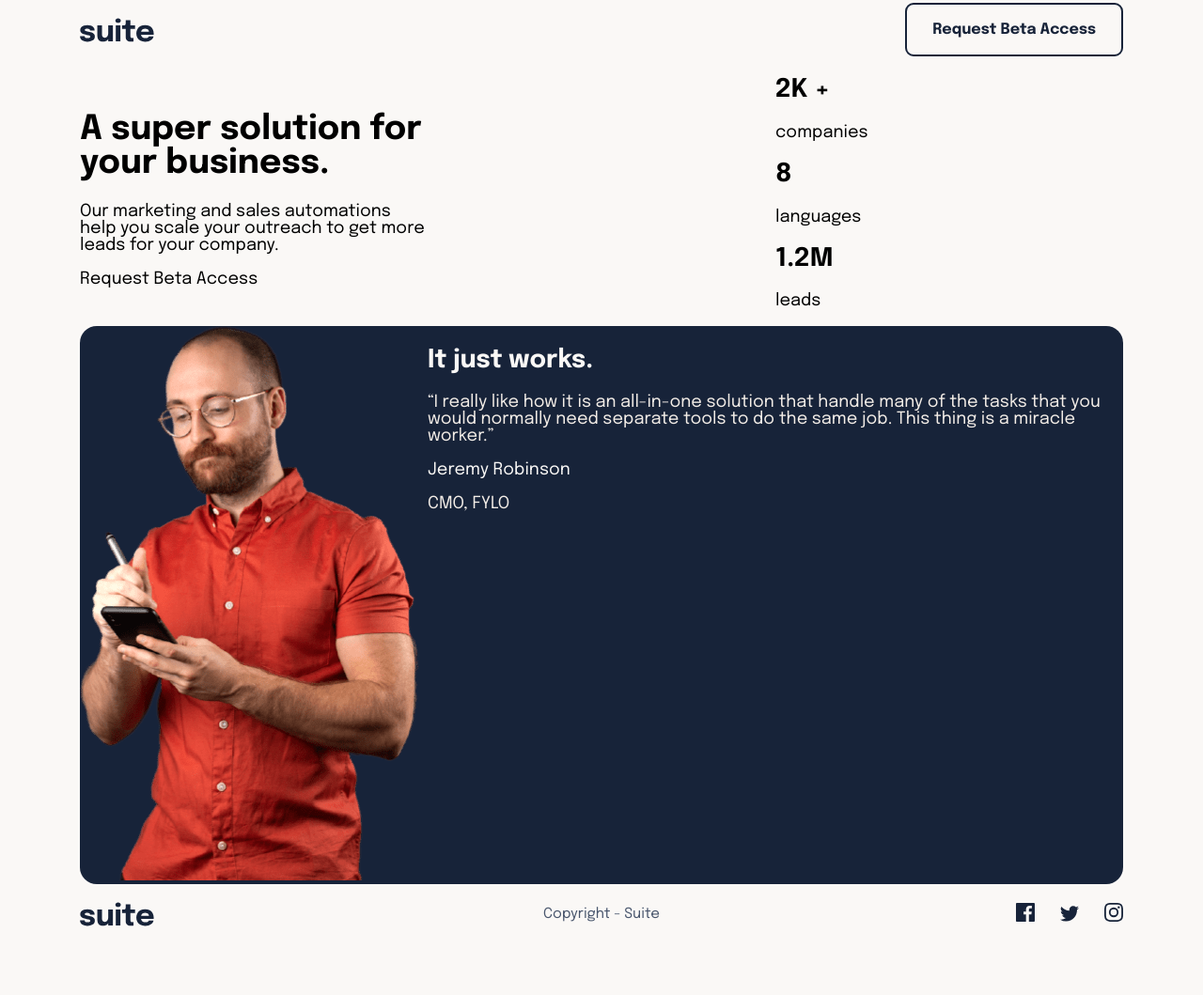
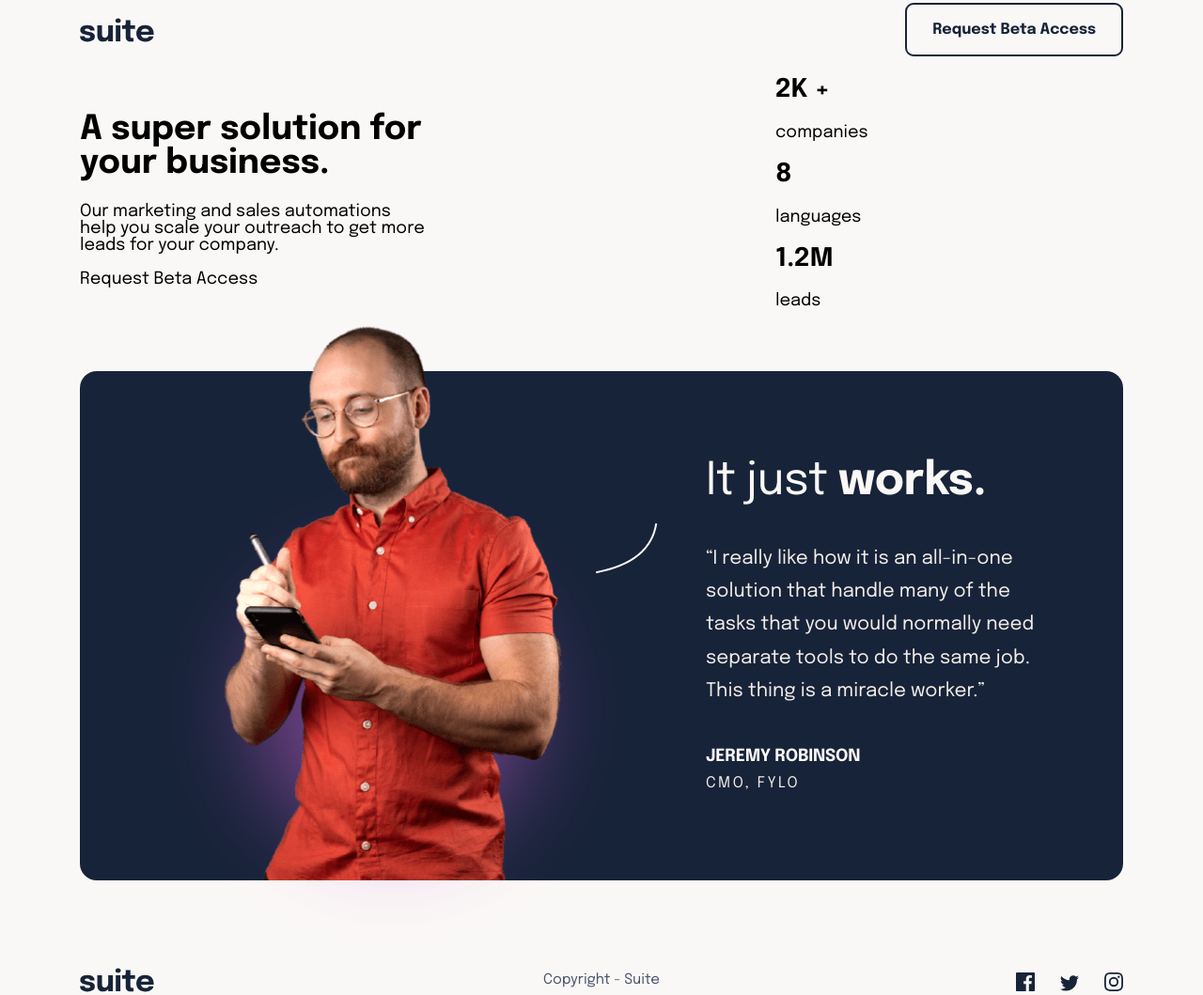
Before and after one commit to VivyBnuuy/fem-suite-landing-page, a plain HTML site: page index.html in a window 1280 px wide. Shown: the part 69-1128 px from the top of the page at 94% size. Before the commit the page ends 1073 px from the top, so only its background shows below. Drawn offline with Linux system fonts and the light colour scheme.

Commit message:
Bottom of page and footer done

```diff
--- a/index.html
+++ b/index.html
@@ -63,11 +63,12 @@
 
           <!-- Bottom part of page content -->
           <div class="bottom_container">
-            <div class="bottom_image">
-              <img src="assets/image-jeremy-large.png">
-            </div>
+            <div class="bottom_background"></div>
+            <img class="bottom_image_blur" src="assets/pattern-blur.svg" tag="Purple blur behind the man.">
+            <img class="bottom_image" src="assets/image-jeremy-large.png" tag="A man using a stylus on a phone.">
+            <img class="curved_line2" src="assets/pattern-curved-line-2.svg">
             <div class="bottom_contents">
-              <h2 class="bottom_header">It just works.</h2>
+              <h2 class="bottom_header">It just <b>works.</b></h2>
               <p class="bottom_paragraph">“I really like how it is an all-in-one solution that handle many of the tasks that you would normally need separate tools to do the same job. This thing is a miracle worker.”</p>
               <p class="quote_name">Jeremy Robinson</p>
               <p class="quote_location">CMO, FYLO</p>
@@ -75,11 +76,13 @@
           </div>
 
           <!-- Footer -->
+          <footer>
             <img src="assets/logo.svg" class="logo" alt="Suite logo">
               <p class="copyright">Copyright - Suite</p>
               <div class="footer_images_container">
                 <img src="assets/icon-facebook.svg" class="footer_image" alt="Facebook icon"><img src="assets/icon-twitter.svg" class="footer_image" alt="Twitter icon"><img src="assets/icon-instagram.svg" class="footer_image" alt="Instagram icon">
               </div>
+          </footer>
 
         </div>
       </div>
--- a/style.css
+++ b/style.css
@@ -42,7 +42,7 @@
   /* Heading S */
   --heading-s-size: 0.89rem;
   --heading-s-line-height: 1.45rem;
-  --heading-s-letter-spacing: -2.5px;
+  --heading-s-letter-spacing: 2.5px;
 
   /* Quote */
   --quote-size: 1.12rem;
@@ -76,6 +76,8 @@ body {
   display: grid;
 
   height: 100vh;
+
+  background-color: var(--off-white);
 }
 
 .grid_contents {
@@ -147,53 +149,112 @@ body {
 /* Bottom of page */
 .bottom_container {
   display: grid;
-  grid-template-columns: 1fr 1fr 1fr;
-  grid-template-areas: "bottom_left bottom_center bottom_right";
+  grid-template: 8% 92% / repeat(5, 1fr);
+  grid-column: span 3;
+}
 
-  grid-area: bottom_left;
-  grid-column: span 3;
-
+.bottom_background {
   background-color: var(--dark-blue);
 
   border-radius: 1rem;
+
+  grid-area: 2 / 1 / 3 / 6;
+}
+
+.bottom_image_blur {
+  z-index: 1;
+  grid-area: 2 / 1 / 3 / 4;
+  justify-self: center;
+
+  position: relative;
+  top: 5rem;
 }
 
 .bottom_image {
-  grid-area: bottom_left;
+  z-index: 2;
+  grid-area: 1 / 1 / 3 / 4;
+  justify-self: center;
+}
+
+.curved_line2 {
+  z-index: 2;
+  grid-area: 2 / 3 / 4 / 4;
+  justify-self: center;
+
+  position: relative;
+  top: 30%;
+
+  margin-left: 3rem;
 }
 
 .bottom_contents {
-  grid-area: bottom_center;
-  grid-column: span 2;
+  grid-area: 2 / 4 / 3 / span 2;
+  align-self: center;
+
+  margin-right: 4rem;
 }
 
 .bottom_header {
   color: var(--off-white);
+  font-size: var(--heading-l-size);
+  line-height: var(--heading-l-line-height);
+  letter-spacing: var(--heading-xl-letter-spacing);
+  font-weight: normal;
+
+  margin: 0;
 }
 
 .bottom_paragraph {
   color: var(--cream);
+  font-size: var(--quote-size);
+  line-height: var(--quote-line-height);
+  letter-spacing: var(--quote-letter-spacing);
+
+  margin: 2rem 0;
 }
 
 .quote_name {
   color: var(--off-white);
+  font-size: var(--heading-m-size);
+  line-height: var(--heading-m-line-height);
+  letter-spacing: var(--heading-m-letter-spacing);
+  font-weight: bold;
+  text-transform: uppercase;
+
+  margin: 0;
 }
 
 .quote_location {
   color: var(--cream);
+  font-size: var(--heading-s-size);
+  line-height: var(--heading-s-line-height);
+  letter-spacing: var(--heading-s-letter-spacing);
+
+  margin: 0;
 }
 
 /* Footer */
+footer {
+  display: grid;
+  grid-column: span 3;
+  grid-template: 1fr / repeat(3, 1fr);
+
+  margin-top: 5rem;
+}
+
 .logo:nth-child(1) {
-  grid-area: footer_left;
+  grid-area: 1 / 1 / 2 / 2;
   align-self: center;
 
   margin: 0;
 }
 
 .copyright {
-  grid-area: footer_center;
+  grid-area: 1 / 2 / 2 / 3;
+  align-self: center;
   justify-self: center;
+
+  margin: 0;
 
   font-size: var(--footer-size);
   line-height: var(--footer-line-height);
@@ -202,8 +263,8 @@ body {
 }
 
 .footer_images_container {
-  grid-area: footer_right;
-  align-self: center;
+  grid-area: 1 / 3 / 2 / 4;
+  align-self: last baseline;
   justify-self: end;
 }
 
```
